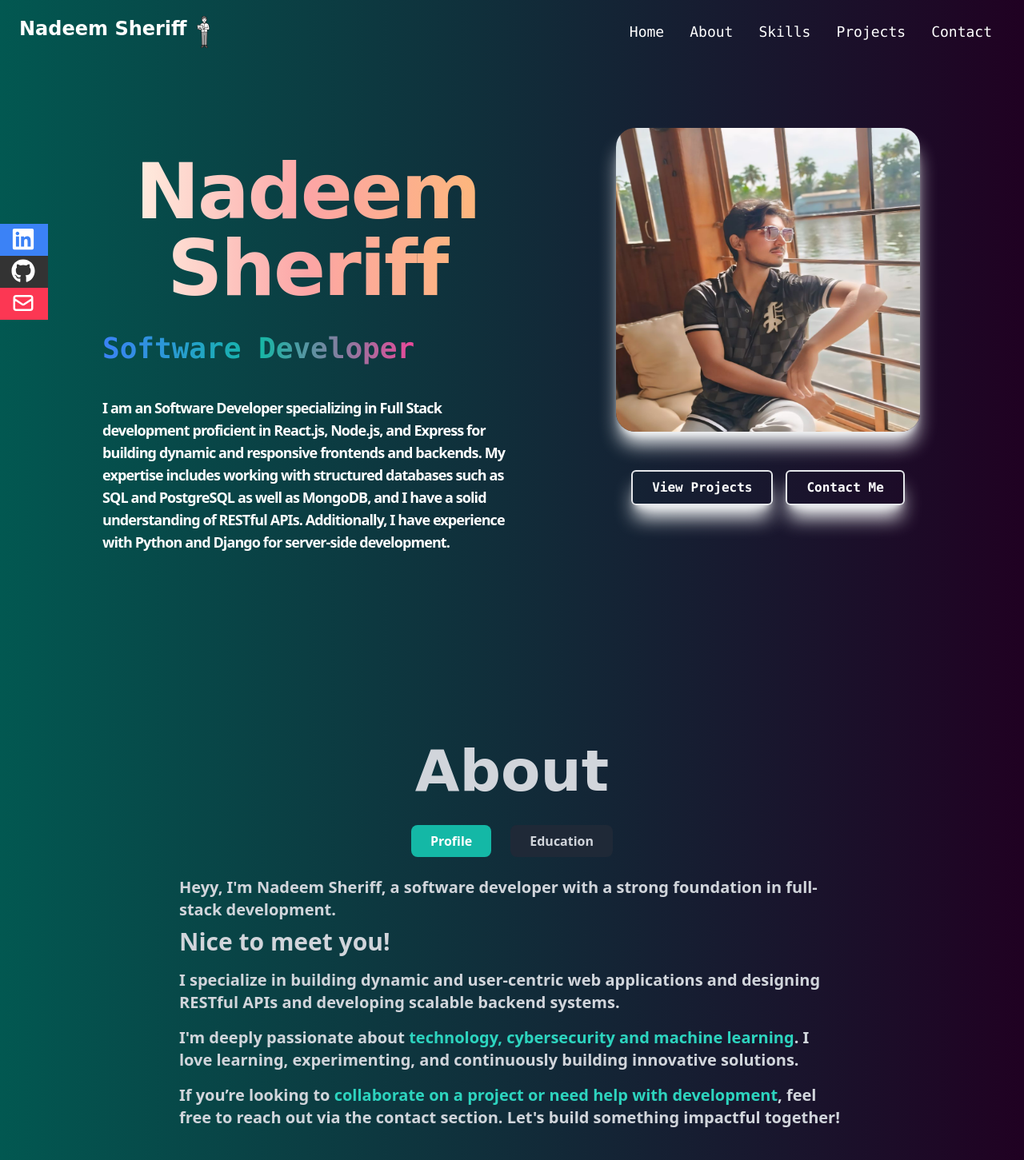
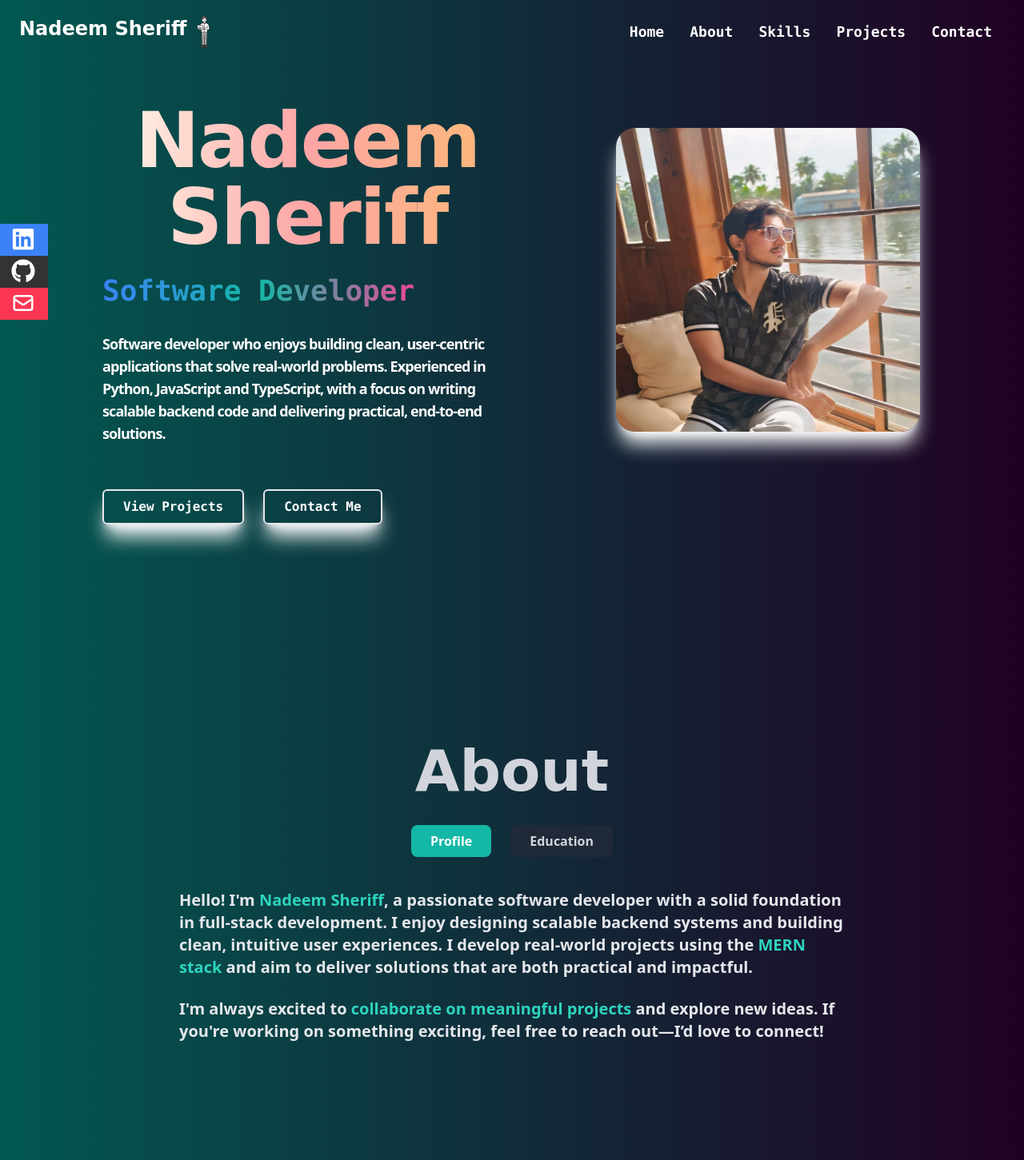
Before and after one commit to nadeemsheriff18/portfolio, a React (Create React App) app: page / in a window 1280 px wide. Shown: the top 1451 px of the page at 80% size. Built offline with nearby package versions, Linux system fonts and the light colour scheme.

Commit message:
updatenew

```diff
--- a/src/components/About.js
+++ b/src/components/About.js
@@ -52,22 +52,16 @@ const About = () => {
                 animate="visible"
                 exit="hidden"
                 transition={{ duration: 0.5 }}
-                className='space-y-4'
+                className='space-y-6 mt-10'
               >
-                <p className='text-base sm:text-lg md:text-xl font-semibold font-sans px-2'>
-                  Heyy, I'm Nadeem Sheriff, a software developer with a strong foundation in full-stack development.
-                  <span className='block mt-2 text-xl sm:text-2xl lg:text-3xl font-extrabold'>
-                    Nice to meet you!
-                  </span>
+                <p className='text-sm sm:text-base md:text-lg lg:text-xl font-sans font-semibold px-2 text-gray-200'>
+                  Hello! I'm <span className='text-teal-400 font-bold'>Nadeem Sheriff</span>, a passionate software developer with a solid foundation in full-stack development.
+                  I enjoy designing scalable backend systems and building clean, intuitive user experiences.
+                  I develop real-world projects using the <span className='text-teal-400 font-bold'>MERN stack</span> and aim to deliver solutions that are both practical and impactful.
                 </p>
-                <p className='text-base sm:text-lg md:text-xl font-semibold font-sans px-2'>
-                  I specialize in building dynamic and user-centric web applications and designing RESTful APIs and developing scalable backend systems.
-                </p>
-                <p className='text-base sm:text-lg md:text-xl font-semibold font-sans px-2'>
-                  I'm deeply passionate about <span className='text-teal-400'>technology, cybersecurity and machine learning</span>. I love learning, experimenting, and continuously building innovative solutions.
-                </p>
-                <p className='text-base sm:text-lg md:text-xl font-semibold font-sans px-2'>
-                  If you’re looking to <span className='text-teal-400 font-semibold'>collaborate on a project or need help with development</span>, feel free to reach out via the contact section. Let's build something impactful together!
+
+                <p className='text-sm sm:text-base md:text-lg lg:text-xl font-sans font-semibold px-2 text-gray-200'>
+                  I'm always excited to <span className='text-teal-400 font-bold'>collaborate on meaningful projects</span> and explore new ideas. If you're working on something exciting, feel free to reach out—I’d love to connect!
                 </p>
               </motion.div>
             )}
@@ -80,7 +74,7 @@ const About = () => {
                 animate="visible"
                 exit="hidden"
                 transition={{ duration: 0.5 }}
-    className='space-y-6'
+                className='space-y-6 mt-10'
               >
                 <div className="border border-gray-700 rounded-lg p-4 shadow-md bg-gray-800">
                   <h3 className="text-lg sm:text-xl md:text-2xl font-bold font-sans text-white">
@@ -119,9 +113,7 @@ const About = () => {
                 </div>
               </motion.div>
             )}
-
           </AnimatePresence>
-
         </div>
       </div>
     </div>
--- a/src/components/Home.js
+++ b/src/components/Home.js
@@ -14,49 +14,47 @@ const container = (delay) => ({
 const Home = () => {
   return (
     <div name='home' id="home" className='h-screen w-full pt-32'>
-      {/* Container */}
       <div className='flex flex-wrap'>
+        {/* Left Side */}
         <div className='w-full lg:w-1/2 lg:pl-32'>
           <div className='flex flex-col items-center lg:items-start'>
             <motion.h1
               variants={container(0.5)}
               initial="hidden"
               animate="visible"
-              className='pb-6 text-7xl tracking-tight lg:mt-16 lg:text-8xl text-center bg-gradient-to-r from-amber-50 via-red-300 to-orange-300 bg-clip-text text-transparent font-mono font-extrabold'
-              id='myname'>
+              className='pb-6 text-5xl sm:text-6xl md:text-7xl lg:text-8xl tracking-tight text-center lg:text-left bg-gradient-to-r from-amber-50 via-red-300 to-orange-300 bg-clip-text text-transparent font-mono font-extrabold'
+              id='myname'
+            >
               Nadeem Sheriff
             </motion.h1>
+
             <motion.span
-              variants={container(1)}
+              variants={container(0.8)}
               initial="hidden"
               animate="visible"
-              className="relative font-mono top-0 w-fit h-auto py-2 justify-center flex bg-gradient-to-r items-center from-blue-500 via-teal-500 to-pink-500 bg-clip-text text-4xl font-bold text-transparent text-center select-auto">
+              className="font-mono text-3xl sm:text-4xl lg:text-4xl bg-gradient-to-r from-blue-500 via-teal-500 to-pink-500 bg-clip-text text-transparent font-bold text-center lg:text-left"
+            >
               Software Developer
             </motion.span>
+
             <motion.p
               variants={container(1)}
               initial="hidden"
               animate="visible"
-              className='my-2 max-w-xl py-6 font-bold tracking-tighter px-20 md:text-lg md:px-0 text-white'>
-              I am an Software Developer specializing in Full Stack development proficient in React.js, Node.js, and Express for building dynamic and responsive frontends and backends. My expertise includes working with structured databases such as SQL and PostgreSQL as well as MongoDB, and I have a solid understanding of RESTful APIs. Additionally, I have experience with Python and Django for server-side development.
+              className='my-2 max-w-xl py-6 font-bold tracking-tighter px-6 sm:px-10 md:px-0 text-white lg:text-left text-sm md:text-lg lg:text-lg'
+            >
+              Software developer who enjoys building clean, user-centric applications that solve real-world problems.
+              Experienced in Python, JavaScript and TypeScript, with a focus on writing scalable backend code and
+              delivering practical, end-to-end solutions.
             </motion.p>
-          </div>
-        </div>
 
-        <div className='w-full lg:w-1/2 lg:p-8'>
-          <div className='flex justify-center '>
-            <motion.img
-              initial={{ x: 100, opacity: 0 }}
-              animate={{ x: 0, opacity: 1 }}
-              transition={{ duration: 1, delay: 1.2 }}
-              className="w-[200px] h-[200px] lg:w-[380px] lg:h-[380px] rounded-3xl shadow-xl shadow-[#f5f7f8]"
-              src='/assets/mypic5.jpg'
-              alt="Nadeem Sheriff"
-            />
-          </div>
-
-          {/* Buttons */}
-          <div className='flex justify-center mt-12 space-x-4'>
+            {/* Buttons moved here to left side */}
+            <motion.div
+              variants={container(1.2)}
+              initial="hidden"
+              animate="visible"
+              className='flex flex-wrap gap-4 justify-center lg:justify-start mt-4'
+            >
               <Link
                 to="projects"
                 smooth={true}
@@ -73,6 +71,21 @@ const Home = () => {
               >
                 Contact Me
               </Link>
+            </motion.div>
+          </div>
+        </div>
+
+        {/* Right Side - Image */}
+        <div className='w-full lg:w-1/2 lg:p-8 mt-12 lg:mt-0'>
+          <div className='flex justify-center'>
+            <motion.img
+              initial={{ x: 100, opacity: 0 }}
+              animate={{ x: 0, opacity: 1 }}
+              transition={{ duration: 1, delay: 1.2 }}
+              className="w-[200px] h-[200px] lg:w-[380px] lg:h-[380px] rounded-3xl shadow-xl shadow-[#f5f7f8]"
+              src='/assets/mypic5.jpg'
+              alt="Nadeem Sheriff"
+            />
           </div>
         </div>
       </div>
--- a/src/components/Navbar.js
+++ b/src/components/Navbar.js
@@ -21,7 +21,7 @@ const Navbar = () => {
       </div>
 
       {/* Desktop Menu */}
-      <ul className='hidden md:flex font-mono text-lg'>
+      <ul className='hidden md:flex font-mono font-bold text-lg'>
         <li className='hover:text-2xl'><Link to="home" smooth={true} duration={500}>Home</Link></li>
         <li className='hover:text-2xl'><Link to="about" smooth={true} duration={500}>About</Link></li>
         <li className='hover:text-2xl'><Link to="skills" smooth={true} duration={500}>Skills</Link></li>
@@ -35,7 +35,7 @@ const Navbar = () => {
       </div>
 
       {/* Mobile Menu */}
-      <div className={`fixed top-0 left-0 w-full h-screen bg-black text-white flex flex-col justify-center items-center transition-all duration-300 ${nav ? 'opacity-100 visible' : 'opacity-0 invisible'}`}>
+      <div className={`fixed top-0 font-bold font-mono left-0 w-full h-screen bg-black text-white flex flex-col justify-center items-center transition-all duration-300 ${nav ? 'opacity-100 visible' : 'opacity-0 invisible'}`}>
         <ul>
           <li className='py-2 text-2xl'><Link onClick={handleNavToggle} to="home" smooth={true} duration={500}>Home</Link></li>
           <li className='py-2 text-2xl'><Link onClick={handleNavToggle} to="about" smooth={true} duration={500}>About</Link></li>
--- a/src/components/Skills.js
+++ b/src/components/Skills.js
@@ -1,22 +1,24 @@
 import React, { useState } from 'react';
 import {
-  FaPython, FaReact, FaNode, FaGithub, FaLinux, FaJava
+  FaPython, FaReact, FaNode, FaGithub, FaLinux
 } from "react-icons/fa";
+import { SiTypescript } from "react-icons/si";
 import { IoLogoJavascript } from "react-icons/io";
 import { PiFileCppBold } from "react-icons/pi";
 import { RiTailwindCssFill, RiNextjsFill } from "react-icons/ri";
 import { SiMysql, SiKubernetes, SiExpress, SiMongodb, SiFlask } from "react-icons/si";
-import { VscVscode } from "react-icons/vsc";
+
 import { FaNetworkWired } from "react-icons/fa6";
 import { BiLogoPostgresql } from "react-icons/bi";
 import { TbBrandReactNative } from "react-icons/tb";
 import { motion } from "framer-motion";
+import { RiSupabaseFill } from "react-icons/ri";
 
 const skillsInfo = {
   Python: "Versatile language used in web, AI, and automation.",
   JavaScript: "Core scripting language for web development.",
   "C++": "High-performance language for systems and games.",
-  Java: "Object-oriented language used in enterprise apps.",
+  Typescript: "Statically typed superset of javascript.",
   "React js": "Frontend JS library for building UI.",
   "Next js": "React framework with SSR capabilities.",
   "Node js": "Backend JS runtime for scalable applications.",
@@ -28,7 +30,7 @@ const skillsInfo = {
   Mysql: "Relational DBMS widely used in full-stack apps.",
   Postgresql: "Advanced, open-source relational database.",
   MongoDB: "NoSQL document database for scalable apps.",
-  Vscode: "Popular lightweight code editor by Microsoft.",
+  Supabase:"open-source backend-as-a-service (BaaS) that provides a real-time database, authentication, and storage built on top of PostgreSQL.",
   Github: "Platform for version control and collaboration.",
   Kubernetes: "Container orchestration platform.",
   Linux: "Open-source OS used in servers and development."
@@ -39,7 +41,7 @@ const skillCategories = {
     { Icon: FaPython, name: "Python" },
     { Icon: IoLogoJavascript, name: "JavaScript" },
     { Icon: PiFileCppBold, name: "C++" },
-    { Icon: FaJava, name: "Java" },
+    { Icon: SiTypescript, name: "Typescript" },
   ],
   "Frameworks and Libraries": [
     { Icon: FaReact, name: "React js" },
@@ -55,7 +57,7 @@ const skillCategories = {
     { Icon: SiMysql, name: "Mysql" },
     { Icon: BiLogoPostgresql, name: "Postgresql" },
     { Icon: SiMongodb, name: "MongoDB" },
-    { Icon: VscVscode, name: "Vscode" },
+    {Icon:RiSupabaseFill,name:"Supabase"},
     { Icon: FaGithub, name: "Github" },
     { Icon: SiKubernetes, name: "Kubernetes" },
     { Icon: FaLinux, name: "Linux" },
```
Lines whose indentation alone changed are shown as unchanged.
